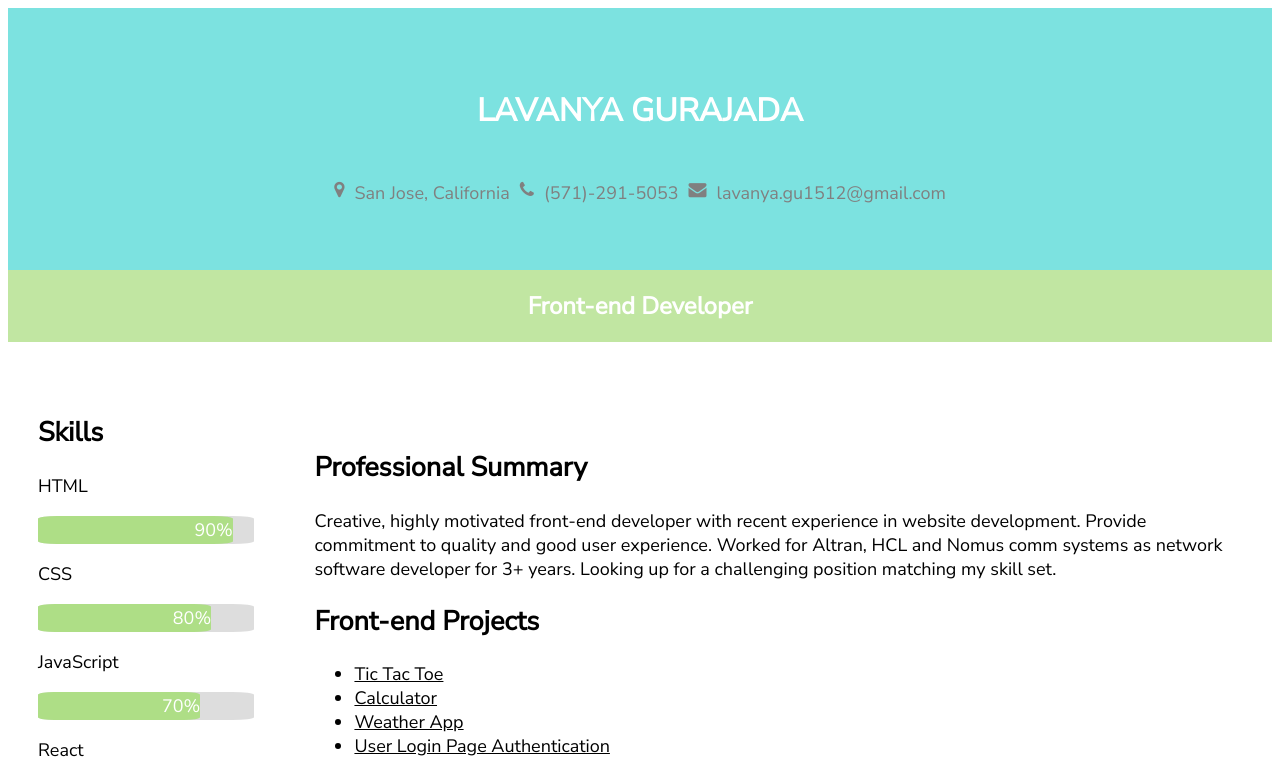
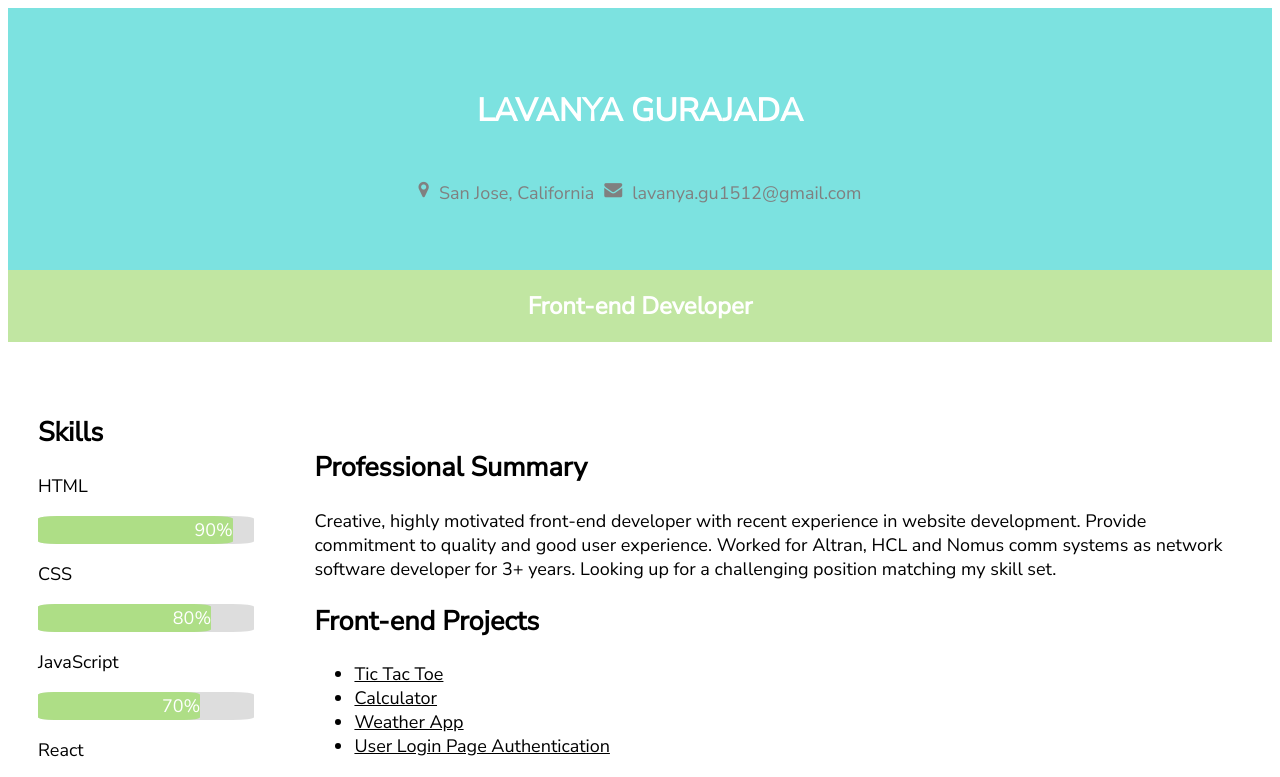
Before and after one commit to lavnimusha/resume, a plain HTML site: page index.html in a window 1280 px wide. Shown: the top 777 px of the page. Drawn offline with Linux system fonts and the light colour scheme.

Commit message:
minor change

```diff
--- a/index.html
+++ b/index.html
@@ -23,7 +23,6 @@
                     <h1>LAVANYA GURAJADA</h1><br>
                     <div class="details_flex">
                     <i class="fa fa-map-marker"></i> San Jose, California
-                    <i class="fa fa-phone"></i> (571)-291-5053
                     <i class="fa fa-envelope"></i> lavanya.gu1512@gmail.com
                     </div>
                 </div>
```
